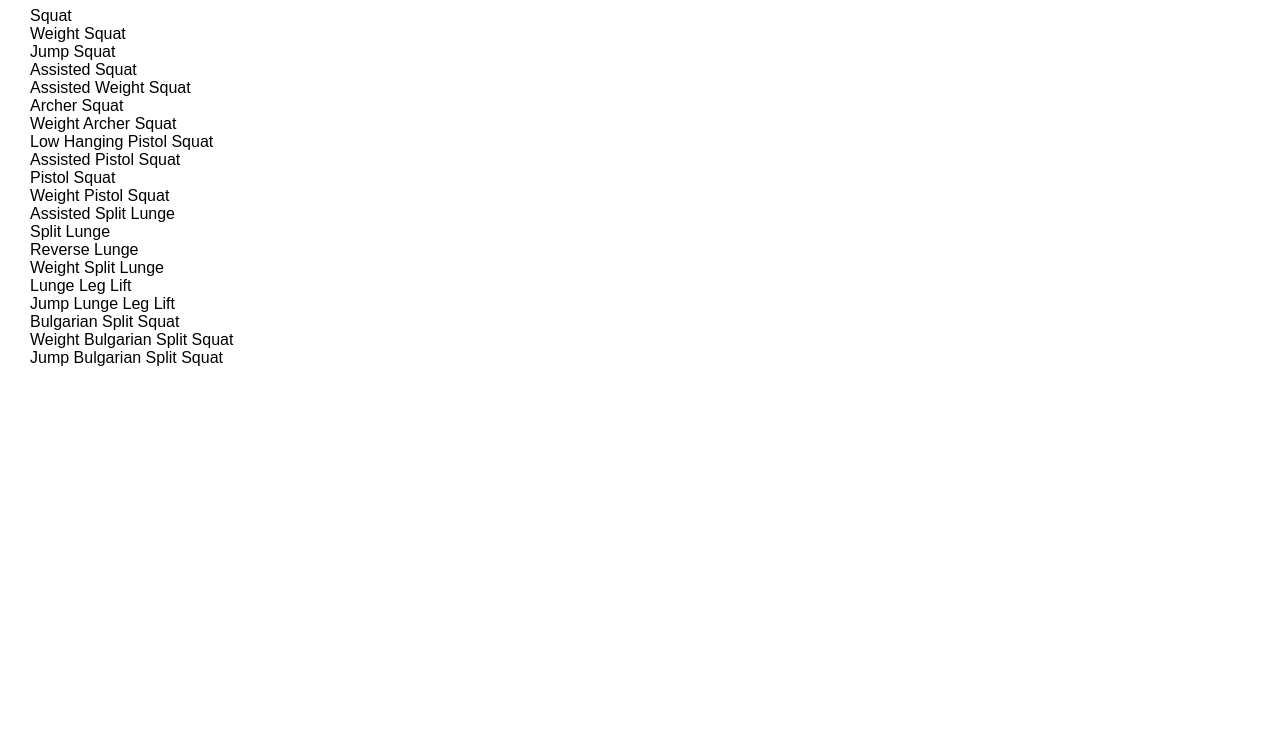
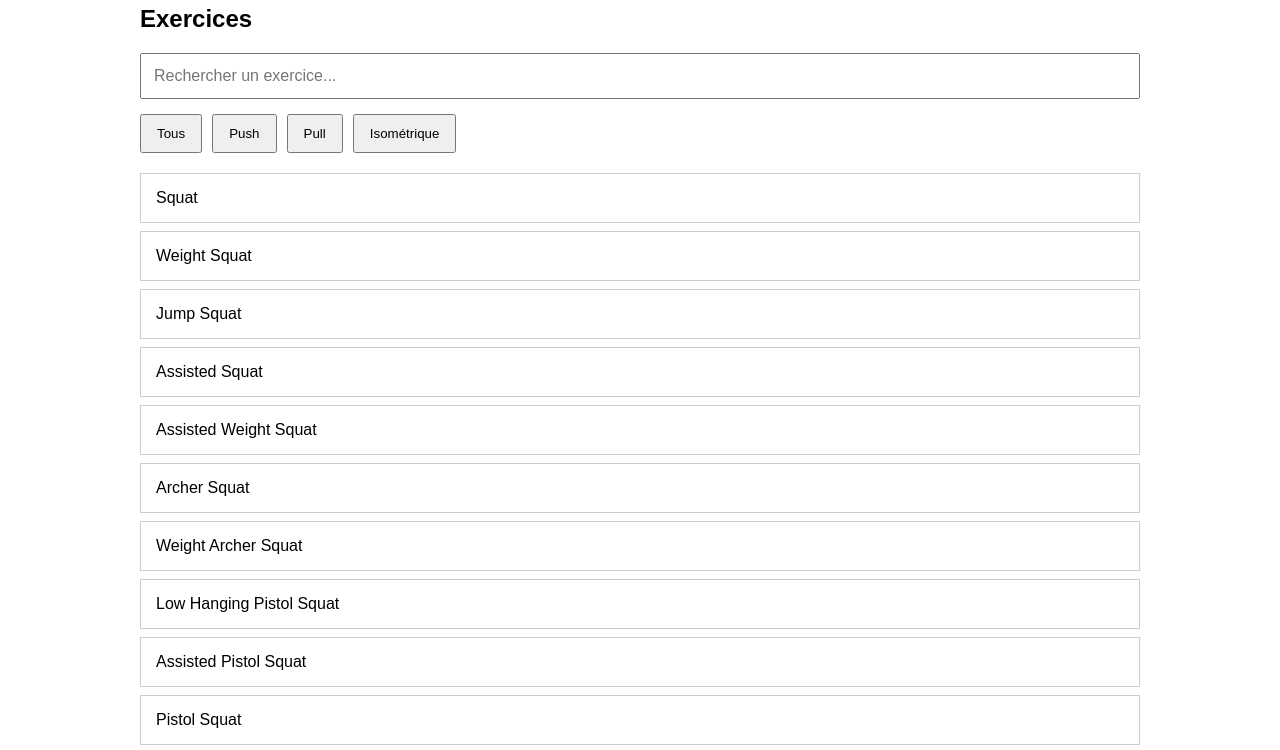
Before and after one commit to WilfridMadelein/Wilf-Workout, a plain HTML site: page index.html in a window 1280 px wide. Shown: the part 103-853 px from the top of the page. Before the commit the page ends 800 px from the top, so only its background shows below. Drawn offline with Linux system fonts and the light colour scheme.

Commit message:
exercises database 0.2

```diff
--- a/index.html
+++ b/index.html
@@ -1,24 +1,61 @@
 <!DOCTYPE html>
 <html lang="fr">
+
 <head>
     <meta charset="UTF-8">
     <meta name="viewport" content="width=device-width, initial-scale=1.0">
-    <title>Wilf Workout</title>
+
+    <title>Workout App</title>
 
     <link rel="stylesheet" href="style.css">
 </head>
 
 <body>
 
-    <h1>Workout App</h1>
+    <header>
+        <h1>Workout App</h1>
+    </header>
 
-    <div id="exercise-list"></div>
+    <main>
 
+        <section id="exercise-browser">
+
+            <h2>Exercices</h2>
+
+            <input
+                type="text"
+                id="search-input"
+                placeholder="Rechercher un exercice..."
+            >
+
+            <div id="type-filters">
+
+                <button data-type="all">Tous</button>
+                <button data-type="Push">Push</button>
+                <button data-type="Pull">Pull</button>
+                <button data-type="Isométrique">Isométrique</button>
+
+            </div>
+
+            <div id="exercise-list"></div>
+
+        </section>
+
+        <section id="exercise-details">
+
+            <h2>Détails</h2>
+
+            <div id="details-content">
+                <p>Sélectionne un exercice.</p>
+            </div>
+
+        </section>
+
+    </main>
 
     <script src="data/exercises.js"></script>
-
     <script src="js/app.js"></script>
 
+</body>
 
-</body>
 </html>
--- a/js/app.js
+++ b/js/app.js
@@ -1,11 +1,81 @@
 const exerciseList = document.getElementById("exercise-list");
+const searchInput = document.getElementById("search-input");
+const typeButtons = document.querySelectorAll("#type-filters button");
+const detailsContent = document.getElementById("details-content");
 
-exercises.forEach(exercise => {
+let currentType = "all";
 
-    const exerciseElement = document.createElement("div");
+function displayExercises() {
 
-    exerciseElement.textContent = exercise.nom;
+    const searchText = searchInput.value.toLowerCase();
 
-    exerciseList.appendChild(exerciseElement);
+    const filteredExercises = exercises.filter(exercise => {
+
+        const matchesSearch =
+            exercise.nom.toLowerCase().includes(searchText);
+
+        const matchesType =
+            currentType === "all" ||
+            exercise.type === currentType;
+
+        return matchesSearch && matchesType;
+
+    });
+
+    exerciseList.innerHTML = "";
+
+    filteredExercises.forEach(exercise => {
+
+        const element = document.createElement("div");
+
+        element.classList.add("exercise-item");
+
+        element.textContent = exercise.nom;
+
+        element.addEventListener("click", () => {
+            displayExerciseDetails(exercise);
+        });
+
+        exerciseList.appendChild(element);
+
+    });
+}
+
+
+function displayExerciseDetails(exercise) {
+
+    detailsContent.innerHTML = `
+        <h3>${exercise.nom}</h3>
+
+        <p><strong>Type :</strong> ${exercise.type}</p>
+
+        <p><strong>Calisthenics :</strong> ${exercise.cali}</p>
+
+        <p><strong>Gym :</strong> ${exercise.gym}</p>
+
+        <p><strong>Pronation :</strong> ${exercise.pronation.join(", ")}</p>
+
+        <p><strong>Groupe de progression :</strong> ${exercise.prog_group}</p>
+
+        <p><strong>Ordre de progression :</strong> ${exercise.prog_ordre}</p>
+    `;
+}
+
+
+searchInput.addEventListener("input", displayExercises);
+
+
+typeButtons.forEach(button => {
+
+    button.addEventListener("click", () => {
+
+        currentType = button.dataset.type;
+
+        displayExercises();
+
+    });
 
 });
+
+
+displayExercises();
--- a/style.css
+++ b/style.css
@@ -1,5 +1,55 @@
 body {
     font-family: Arial, sans-serif;
     margin: 0;
-    padding: 30px;
+    padding: 20px;
 }
+
+header {
+    margin-bottom: 30px;
+}
+
+main {
+    max-width: 1000px;
+    margin: auto;
+}
+
+#search-input {
+    width: 100%;
+    box-sizing: border-box;
+    padding: 12px;
+    margin-bottom: 15px;
+    font-size: 16px;
+}
+
+#type-filters {
+    display: flex;
+    gap: 10px;
+    margin-bottom: 20px;
+}
+
+#type-filters button {
+    padding: 10px 15px;
+    cursor: pointer;
+}
+
+#exercise-list {
+    display: flex;
+    flex-direction: column;
+    gap: 8px;
+}
+
+.exercise-item {
+    padding: 15px;
+    border: 1px solid #ccc;
+    cursor: pointer;
+}
+
+.exercise-item:hover {
+    background-color: #f5f5f5;
+}
+
+#exercise-details {
+    margin-top: 40px;
+    padding-top: 20px;
+    border-top: 1px solid #ccc;
+}
```
